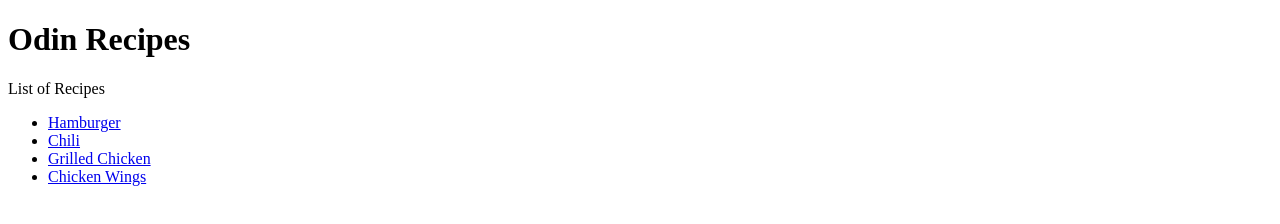
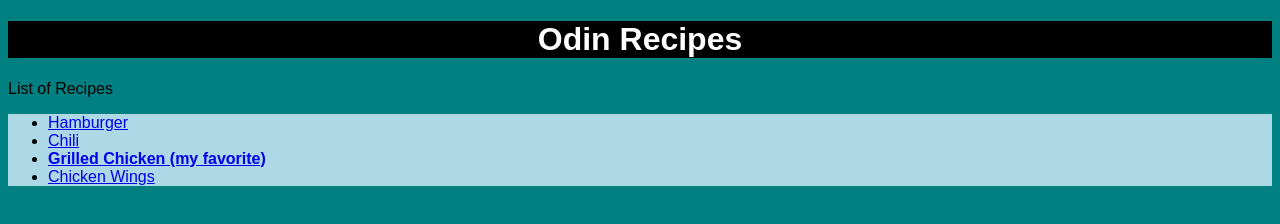
Before and after one commit to joesalmon3/odin-recipes, a plain HTML site: page index.html in a window 1280 px wide. Drawn offline with Linux system fonts and the light colour scheme.

Commit message:
Added CSS stylesheet, all linking to one external file

```diff
--- a/index.html
+++ b/index.html
@@ -3,6 +3,7 @@
 <head>
     <meta charset="UTF-8">
     <title>Odin Recipes</title>
+    <link rel="stylesheet" href="styles.css">
 </head>
 <body>
     <h1>Odin Recipes </h1>
@@ -11,7 +12,7 @@
         <ul>
             <li><a href="./recipes/burger.html">Hamburger</a></li>
             <li><a href="./recipes/chili.html">Chili</a></li>
-            <li><a href="./recipes/grilled_chicken.html">Grilled Chicken</a></li>
+            <li class="myfavorite"><a href="./recipes/grilled_chicken.html">Grilled Chicken (my favorite)</a></li>
             <li><a href="./recipes/wings.html">Chicken Wings</a></li>
         </ul>
     </p>
--- /dev/null
+++ b/styles.css
@@ -0,0 +1,22 @@
+body {
+    background-color: teal;
+    font-family: Arial, Helvetica, sans-serif;
+}
+
+h1 {
+    background-color: black;
+    color: white;
+    text-align: center;
+}
+ul {
+    background-color: lightblue;
+
+}
+
+ol {
+    background-color: beige;
+}
+.myfavorite {
+
+    font-weight: bold;
+}
```
Also changed, not shown: recipes/burger.html (+1 -0 lines), recipes/chili.html (+1 -0 lines), recipes/grilled_chicken.html (+1 -0 lines), recipes/wings.html (+2 -0 lines), 1 other file.
